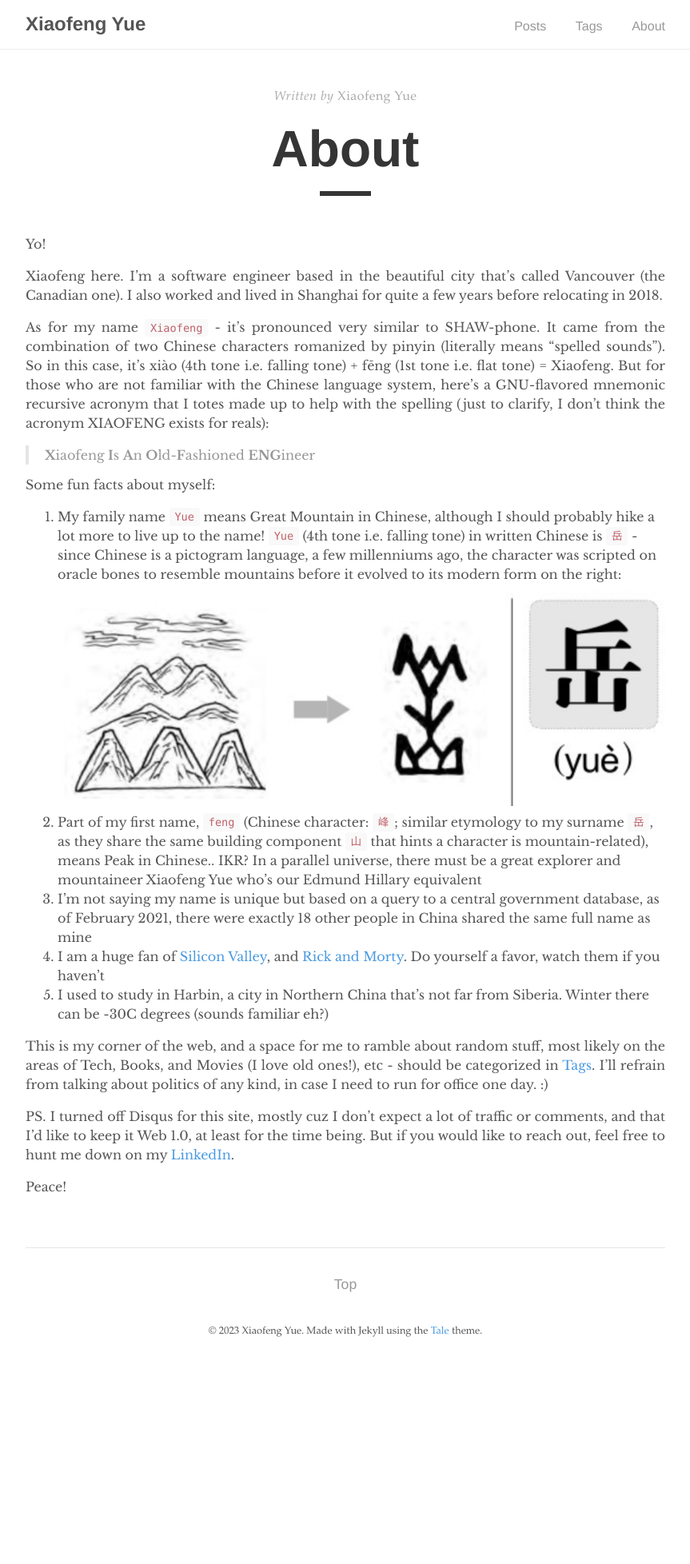
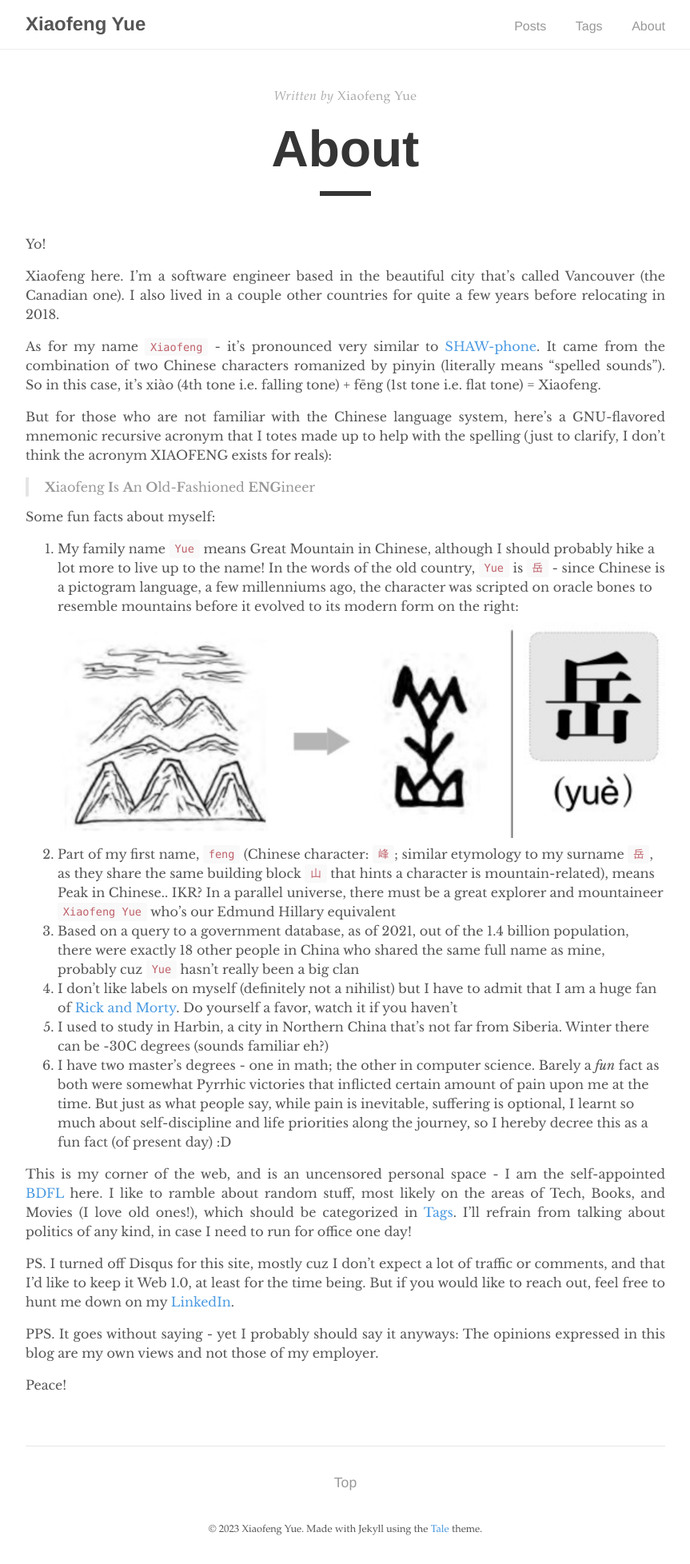
Before and after one commit to yuexiaofeng/yuexiaofeng.github.io, a Jekyll site: the page built from about.md, in a window 1280 px wide. Shown: the whole page at 80% size, without its empty margins (208-1071 px from the left). Built offline with Jekyll 4.4.1, drawn with Linux system fonts in a browser that asks for light colours; before the commit the page ends 1708 px from its top, so only the background shows below that.

Commit message:
updated readme

```diff
--- a/about.md
+++ b/about.md
@@ -1,27 +1,31 @@
 ---
-# layout: page
 layout: post
 title: About
 permalink: /about/
 ---
 Yo!
 
-Xiaofeng here. I'm a software engineer based in the beautiful city that's called Vancouver (the Canadian one). I also worked and lived in Shanghai for quite a few years before relocating in 2018.
+Xiaofeng here. I'm a software engineer based in the beautiful city that's called Vancouver (the Canadian one). I also lived in a couple other countries for quite a few years before relocating in 2018.
 
-As for my name `Xiaofeng` - it's pronounced very similar to SHAW-phone. It came from the combination of two Chinese characters romanized by pinyin (literally means "spelled sounds"). So in this case, it's xiào (4th tone i.e. falling tone) + fēng (1st tone i.e. flat tone) = Xiaofeng. But for those who are not familiar with the Chinese language system, here's a GNU-flavored mnemonic recursive acronym that I totes made up to help with the spelling (just to clarify, I don't think the acronym XIAOFENG exists for reals):
+As for my name `Xiaofeng` - it's pronounced very similar to [SHAW-phone](../assets/heisenberg.gif){:target="_blank"}. It came from the combination of two Chinese characters romanized by pinyin (literally means "spelled sounds"). So in this case, it's xiào (4th tone i.e. falling tone) + fēng (1st tone i.e. flat tone) = Xiaofeng.
+
+But for those who are not familiar with the Chinese language system, here's a GNU-flavored mnemonic recursive acronym that I totes made up to help with the spelling (just to clarify, I don't think the acronym XIAOFENG exists for reals):
 
 >**X**iaofeng **I**s **A**n **O**ld-**F**ashioned **ENG**ineer
 
 Some fun facts about myself:
 
-1. My family name `Yue` means Great Mountain in Chinese, although I should probably hike a lot more to live up to the name! `Yue` (4th tone i.e. falling tone) in written Chinese is `岳` - since Chinese is a pictogram language, a few millenniums ago, the character was scripted on oracle bones to resemble mountains before it evolved to its modern form on the right: ![yue](../assets/images/yue_oracle.png)
-2. Part of my first name, `feng` (Chinese character: `峰`; similar etymology to my surname `岳`, as they share the same building component `山` that hints a character is mountain-related), means Peak in Chinese.. IKR? In a parallel universe, there must be a great explorer and mountaineer Xiaofeng Yue who's our Edmund Hillary equivalent
-3. I’m not saying my name is unique but based on a query to a central government database, as of February 2021, there were exactly 18 other people in China shared the same full name as mine
-4. I am a huge fan of [Silicon Valley](https://www.imdb.com/title/tt2575988/), and [Rick and Morty](https://www.imdb.com/title/tt2861424/). Do yourself a favor, watch them if you haven't
+1. My family name `Yue` means Great Mountain in Chinese, although I should probably hike a lot more to live up to the name! In the words of the old country, `Yue` is `岳` - since Chinese is a pictogram language, a few millenniums ago, the character was scripted on oracle bones to resemble mountains before it evolved to its modern form on the right: ![yue](../assets/images/yue_oracle.png)
+2. Part of my first name, `feng` (Chinese character: `峰`; similar etymology to my surname `岳`, as they share the same building block `山` that hints a character is mountain-related), means Peak in Chinese.. IKR? In a parallel universe, there must be a great explorer and mountaineer `Xiaofeng Yue` who's our Edmund Hillary equivalent
+3. Based on a query to a government database, as of 2021, out of the 1.4 billion population, there were exactly 18 other people in China who shared the same full name as mine, probably cuz `Yue` hasn't really been a big clan
+4. I don't like labels on myself (definitely not a nihilist) but I have to admit that I am a huge fan of [Rick and Morty](https://www.imdb.com/title/tt2861424/){:target="_blank"}. Do yourself a favor, watch it if you haven't
 5. I used to study in Harbin, a city in Northern China that's not far from Siberia. Winter there can be -30C degrees (sounds familiar eh?)
+6. I have two master's degrees - one in math; the other in computer science. Barely a *fun* fact as both were somewhat Pyrrhic victories that inflicted certain amount of pain upon me at the time. But just as what people say, while pain is inevitable, suffering is optional, I learnt so much about self-discipline and life priorities along the journey, so I hereby decree this as a fun fact (of present day) :D
 
-This is my corner of the web, and a space for me to ramble about random stuff, most likely on the areas of Tech, Books, and Movies (I love old ones!), etc - should be categorized in <a href="/tags">Tags</a>. I'll refrain from talking about politics of any kind, in case I need to run for office one day. :)
+This is my corner of the web, and is an uncensored personal space - I am the self-appointed [BDFL](https://en.wikipedia.org/wiki/Benevolent_dictator_for_life){:target="_blank"} here. I like to ramble about random stuff, most likely on the areas of Tech, Books, and Movies (I love old ones!), which should be categorized in <a href="/tags">Tags</a>. I'll refrain from talking about politics of any kind, in case I need to run for office one day!
 
-PS. I turned off Disqus for this site, mostly cuz I don't expect a lot of traffic or comments, and that I'd like to keep it Web 1.0, at least for the time being. But if you would like to reach out, feel free to hunt me down on my [LinkedIn](https://www.linkedin.com/in/xiaofengyue/).
+PS. I turned off Disqus for this site, mostly cuz I don't expect a lot of traffic or comments, and that I'd like to keep it Web 1.0, at least for the time being. But if you would like to reach out, feel free to hunt me down on my [LinkedIn](https://www.linkedin.com/in/xiaofengyue/){:target="_blank"}.
+
+PPS. It goes without saying - yet I probably should say it anyways: The opinions expressed in this blog are my own views and not those of my employer.
 
 Peace!
```
Also changed, not shown: assets/heisenberg.gif (added).
